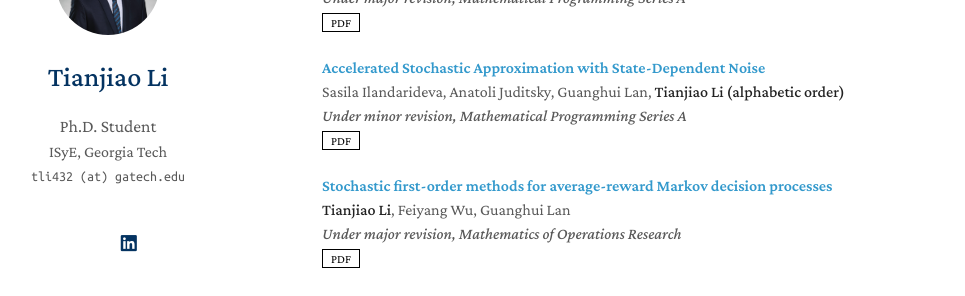
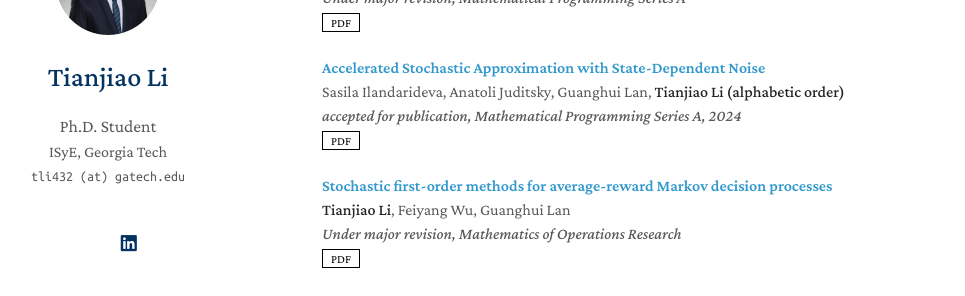
Before and after one commit to tli432/tli432.github.io, a Jekyll site: the page built from index.md, in a window 1280 px wide and 900 px high, scrolled down 410 px. Shown: the part 153-449 px from the top of the window, without its empty margins (168-1133 px from the left). Built offline with Jekyll 4.4.1, drawn with Linux system fonts in a browser that asks for light colours; nearby versions of some CDN libraries; a style sheet for code colours, icons or effects is not loaded; our own code applies the rules of GitHub Pages for plain Markdown files.

Commit message:
changed minor revision to accepted

```diff
--- a/_data/publications.yml
+++ b/_data/publications.yml
@@ -12,7 +12,7 @@ main:
   - title: "Accelerated Stochastic Approximation with State-Dependent Noise"
     authors: Sasila Ilandarideva, Anatoli Juditsky, Guanghui Lan, <strong>Tianjiao Li (alphabetic order)</strong>
     # conference_short: CVPR
-    journal: Under minor revision, Mathematical Programming Series A
+    journal: accepted for publication, Mathematical Programming Series A, 2024
     pdf: https://arxiv.org/pdf/2307.01497.pdf
     # bibtex: https://scholar.googleusercontent.com/scholar.bib?q=info:sMw-q5FJme8J:scholar.google.com/&output=citation&scisdr=ClH4ZR_KEN2AhlzuJ0o:AFWwaeYAAAAAZffoP0oyI5mOYDVc-SRREtUmAEw&scisig=AFWwaeYAAAAAZffoP35eU6jZNfRCuLYSQTBDrYM&scisf=4&ct=citation&cd=-1&hl=en
     # notes:
```
Also changed, not shown: 1 other file.
